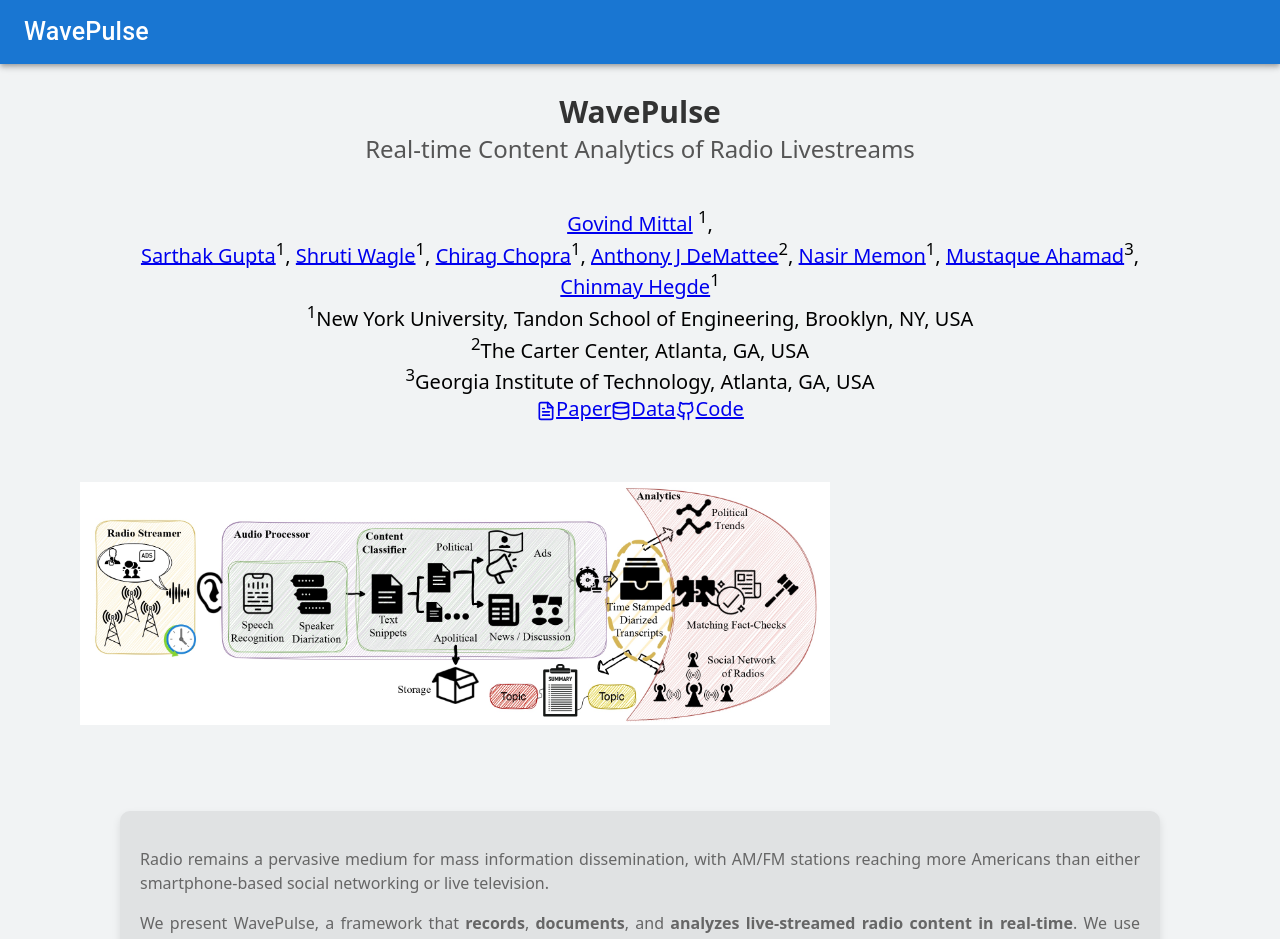
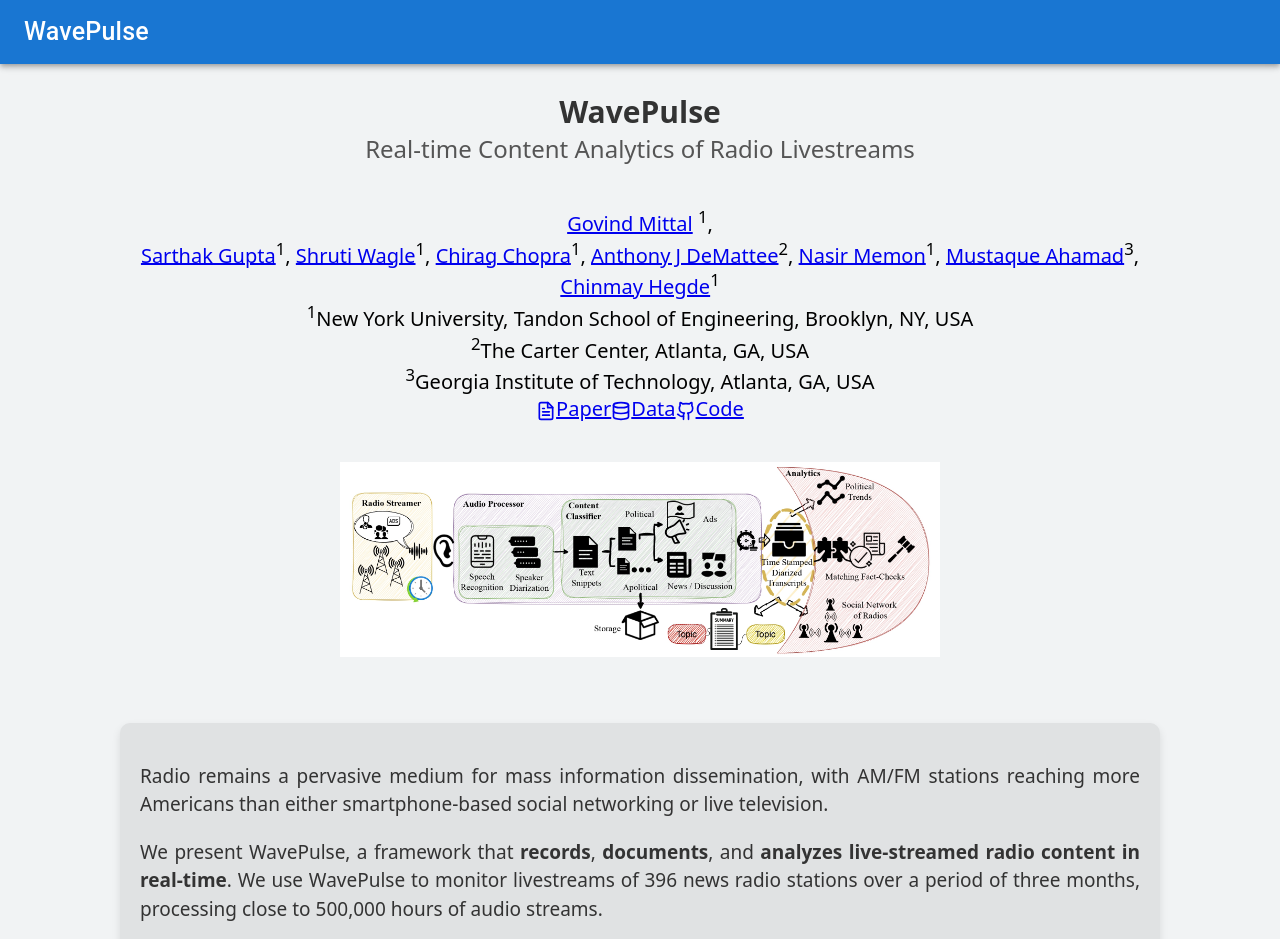
Before and after one commit to wave-pulse/wave-pulse.github.io, a React (Create React App) app in the folder client/: page / in a window 1280 px wide. Shown: the top 939 px of the page. Built offline with nearby package versions, Linux system fonts and the light colour scheme.

Commit message:
adjust dimensions

```diff
--- a/client/src/HomePage/Content.js
+++ b/client/src/HomePage/Content.js
@@ -138,16 +138,23 @@
                 </div>
             </div>
 
-            <td style={{textAlign: "center", padding: "40px"}}>
-                <figure>
+            <td
+                style={{
+                    display: "flex",
+                    justifyContent: "center",
+                    alignItems: "center",
+                    padding: "20px",
+                }}
+            >
+                <figure style={{textAlign: "center"}}>
                     <img
                         src={PipelineImage}
                         alt="Pipeline"
                         style={{
                             width: "100%",
                             height: "auto",
-                            maxWidth: "750px",
-                            margin: "0 auto"
+                            maxWidth: "600px",
+                            margin: "0 auto",
                         }}
                     />
                 </figure>
@@ -197,7 +204,7 @@
                     />
                     <figcaption
                         className="text-center mt-2 text-sm text-gray-600"
-                    style={{ maxWidth: "600px", margin: "0 auto" }}>
+                        style={{maxWidth: "600px", margin: "0 auto"}}>
                         Our Coverage of Radio Stations
                     </figcaption>
                 </figure>
@@ -298,7 +305,17 @@
                     analysis.
                 </p>
             </div>
-            <td style={{textAlign: "center", padding: "10px"}}>
+
+
+
+        <td
+            style={{
+                display: "flex",
+                justifyContent: "center",
+                alignItems: "center",
+                padding: "20px",
+            }}
+        >
             <figure>
                 <img
                     src={SocialNetworkImage}
--- a/client/src/styles.css
+++ b/client/src/styles.css
@@ -7,9 +7,8 @@
 body {
   margin: 0;
   padding: 0;
-  background-color: #f1f3f4;
+  background-color: #ffffff;
 }
-
 svg {
   display: inline-block;
   vertical-align: middle;
@@ -22,7 +21,7 @@
 }
 
 .map-container {
-  background-color: #ADD8E6;
+  background-color: #add8e6;
   padding: 1rem;
 }
 
@@ -45,7 +44,7 @@
 }
 
 .state-label-rect {
-  fill: #FFFFFF;
+  fill: #ffffff;
   stroke: #000000;
   stroke-width: 0.5;
   rx: 4;
@@ -55,12 +54,12 @@
 
 /* County Styles */
 .county {
-  stroke: #FFFFFF;
+  stroke: #ffffff;
   stroke-width: 0.2;
 }
 
 .county.hover {
- fill: #333333;
+  fill: #333333;
 }
 
 /* Marker Styles */
@@ -76,7 +75,7 @@
 }
 
 .population {
-  fill: #FFF000;
+  fill: #fff000;
   transition: r 0.3s ease;
 }
 
@@ -116,7 +115,7 @@
 
 .county-tooltip {
   background-color: #000000;
-  color: #FFFFFF;
+  color: #ffffff;
   padding: 5px;
   font-size: 12px;
   border-radius: 3px;
@@ -126,7 +125,7 @@
 
 .data-tooltip {
   background-color: #000000;
-  color: #FFFFFF;
+  color: #ffffff;
   padding: 5px;
   font-size: 16px;
   border-radius: 3px;
@@ -140,7 +139,7 @@
   bottom: 20px;
   right: 50px;
   padding: 10px 10px;
-  background-color: #007BFF;
+  background-color: #007bff;
   color: white;
   border: none;
   border-radius: 5px;
@@ -195,7 +194,7 @@
   bottom: 20px;
   right: 50px;
   padding: 10px 10px;
-  background-color: #007BFF;
+  background-color: #007bff;
   color: white;
   border: none;
   border-radius: 5px;
@@ -251,7 +250,7 @@
 
 .explanation {
   background-color: white;
-  border: 1px solid #CCCCCC;
+  border: 1px solid #cccccc;
   padding: 8px;
   font-size: 12px;
   border-radius: 4px;
@@ -305,15 +304,15 @@
   padding: 20px;
   margin: 20px auto;
   text-justify: inter-word;
-  background-color: #E0E2E3;
+  background-color: #e0e2e3;
   max-width: 1000px;
   border-radius: 10px;
   box-shadow: 0 4px 8px rgba(0, 0, 0, 0.1);
 }
 
 .about-section p {
-  color: #666666;
-  font-size: 16px;
+  color: #333333;
+  font-size: 19px;
   line-height: 1.5;
 }
 
```
Lines whose indentation alone changed are shown as unchanged.
